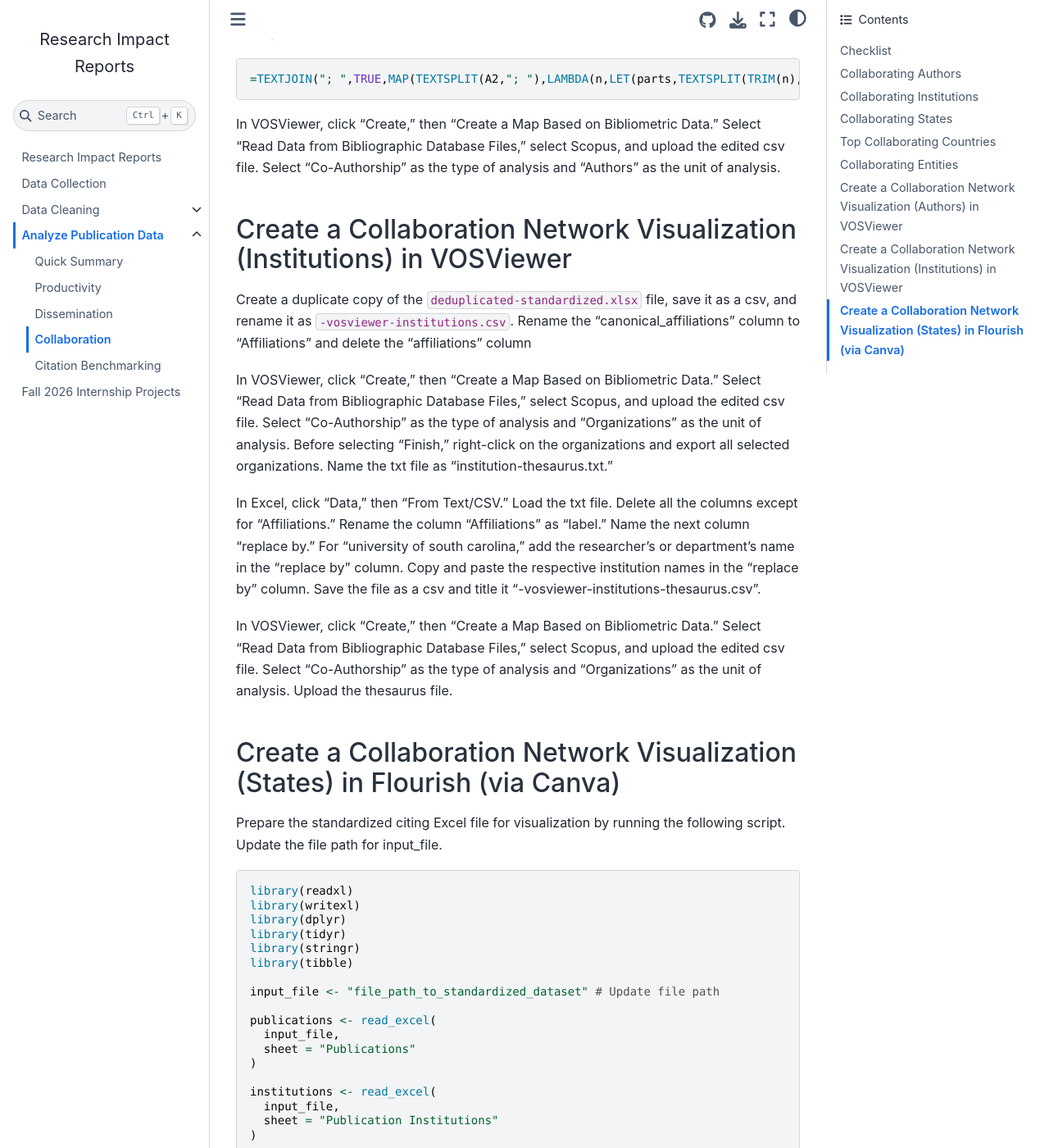
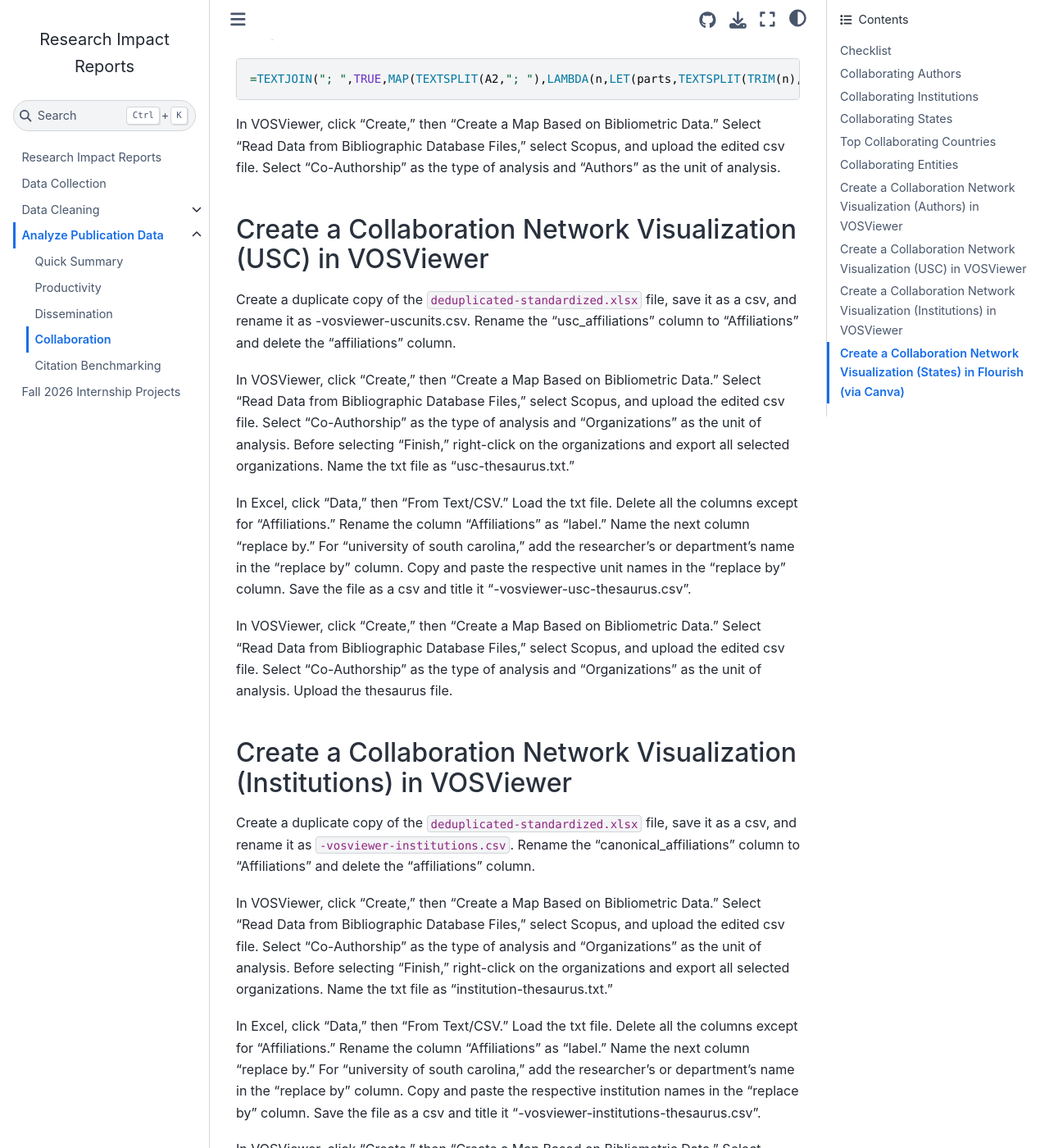
Before and after one commit to vvlooking/research-impact, a Jupyter Book: the page built from website/analyze-data-collaboration.md, in a window 1280 px wide and 1400 px high, scrolled down 13726 px. Shown: the whole window at 82% size. Built offline with Jupyter Book 1.0.4 settings and Sphinx 7.4.7 and the Sphinx Book theme 1.1.4, drawn with Linux system fonts in a browser that asks for light colours.

Commit message:
Update analyze-data-collaboration.md

```diff
--- a/website/analyze-data-collaboration.md
+++ b/website/analyze-data-collaboration.md
@@ -729,9 +729,19 @@
 
 In VOSViewer, click "Create," then "Create a Map Based on Bibliometric Data." Select "Read Data from Bibliographic Database Files," select Scopus, and upload the edited csv file. Select "Co-Authorship" as the type of analysis and "Authors" as the unit of analysis.
 
+## Create a Collaboration Network Visualization (USC) in VOSViewer
+
+Create a duplicate copy of the `deduplicated-standardized.xlsx` file, save it as a csv, and rename it as -vosviewer-uscunits.csv. Rename the "usc_affiliations" column to "Affiliations" and delete the "affiliations" column.
+
+In VOSViewer, click "Create," then "Create a Map Based on Bibliometric Data." Select "Read Data from Bibliographic Database Files," select Scopus, and upload the edited csv file. Select "Co-Authorship" as the type of analysis and "Organizations" as the unit of analysis. Before selecting "Finish," right-click on the organizations and export all selected organizations. Name the txt file as "usc-thesaurus.txt."
+
+In Excel, click "Data," then "From Text/CSV." Load the txt file. Delete all the columns except for "Affiliations." Rename the column "Affiliations" as "label." Name the next column "replace by." For "university of south carolina," add the researcher's or department's name in the "replace by" column. Copy and paste the respective unit names in the "replace by" column. Save the file as a csv and title it "-vosviewer-usc-thesaurus.csv".
+
+In VOSViewer, click "Create," then "Create a Map Based on Bibliometric Data." Select "Read Data from Bibliographic Database Files," select Scopus, and upload the edited csv file. Select "Co-Authorship" as the type of analysis and "Organizations" as the unit of analysis. Upload the thesaurus file.
+
 ## Create a Collaboration Network Visualization (Institutions) in VOSViewer
 
-Create a duplicate copy of the `deduplicated-standardized.xlsx` file, save it as a csv, and rename it as `-vosviewer-institutions.csv`. Rename the "canonical_affiliations" column to "Affiliations" and delete the "affiliations" column
+Create a duplicate copy of the `deduplicated-standardized.xlsx` file, save it as a csv, and rename it as `-vosviewer-institutions.csv`. Rename the "canonical_affiliations" column to "Affiliations" and delete the "affiliations" column.
 
 In VOSViewer, click "Create," then "Create a Map Based on Bibliometric Data." Select "Read Data from Bibliographic Database Files," select Scopus, and upload the edited csv file. Select "Co-Authorship" as the type of analysis and "Organizations" as the unit of analysis. Before selecting "Finish," right-click on the organizations and export all selected organizations. Name the txt file as "institution-thesaurus.txt."
 
```
